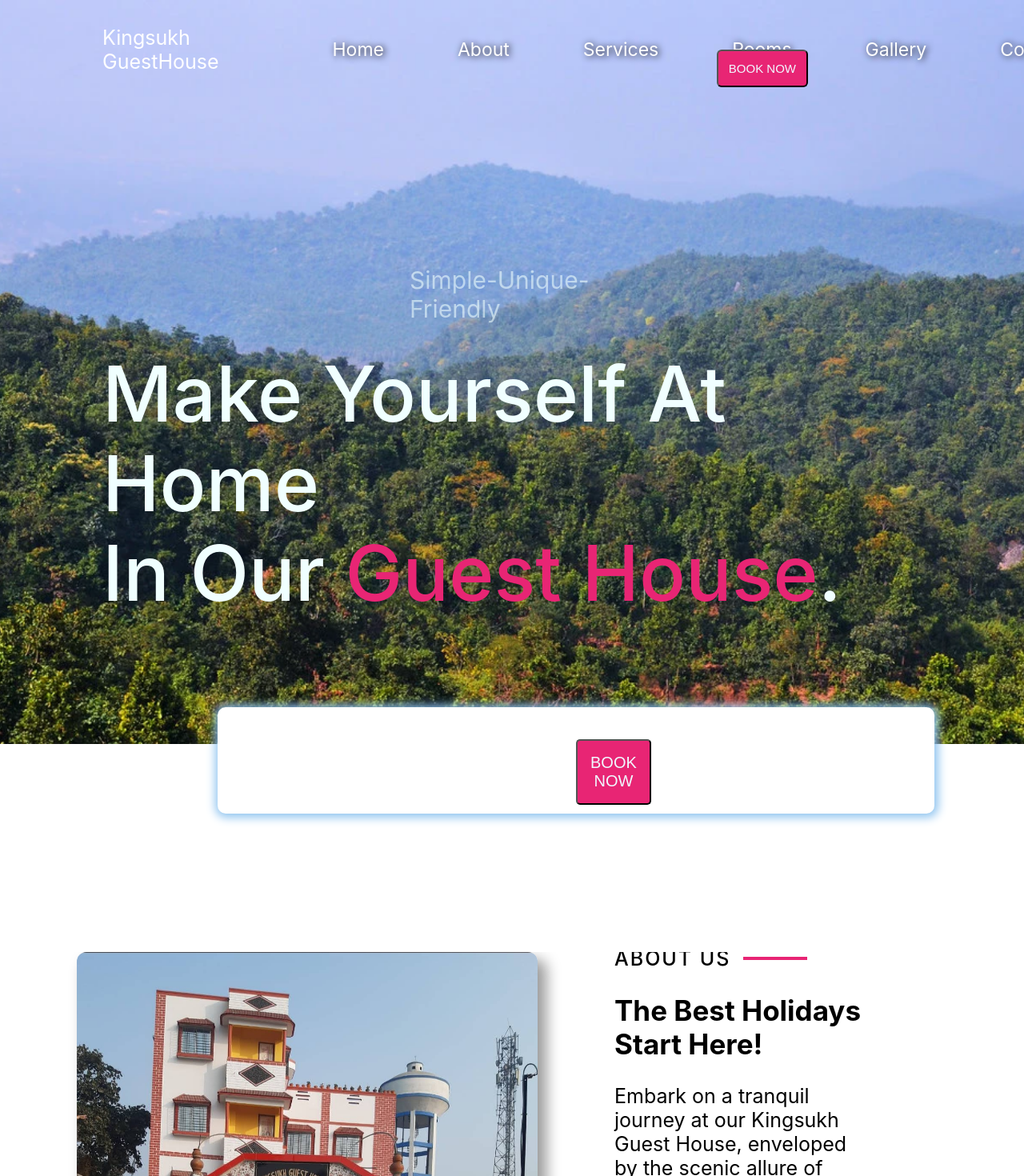
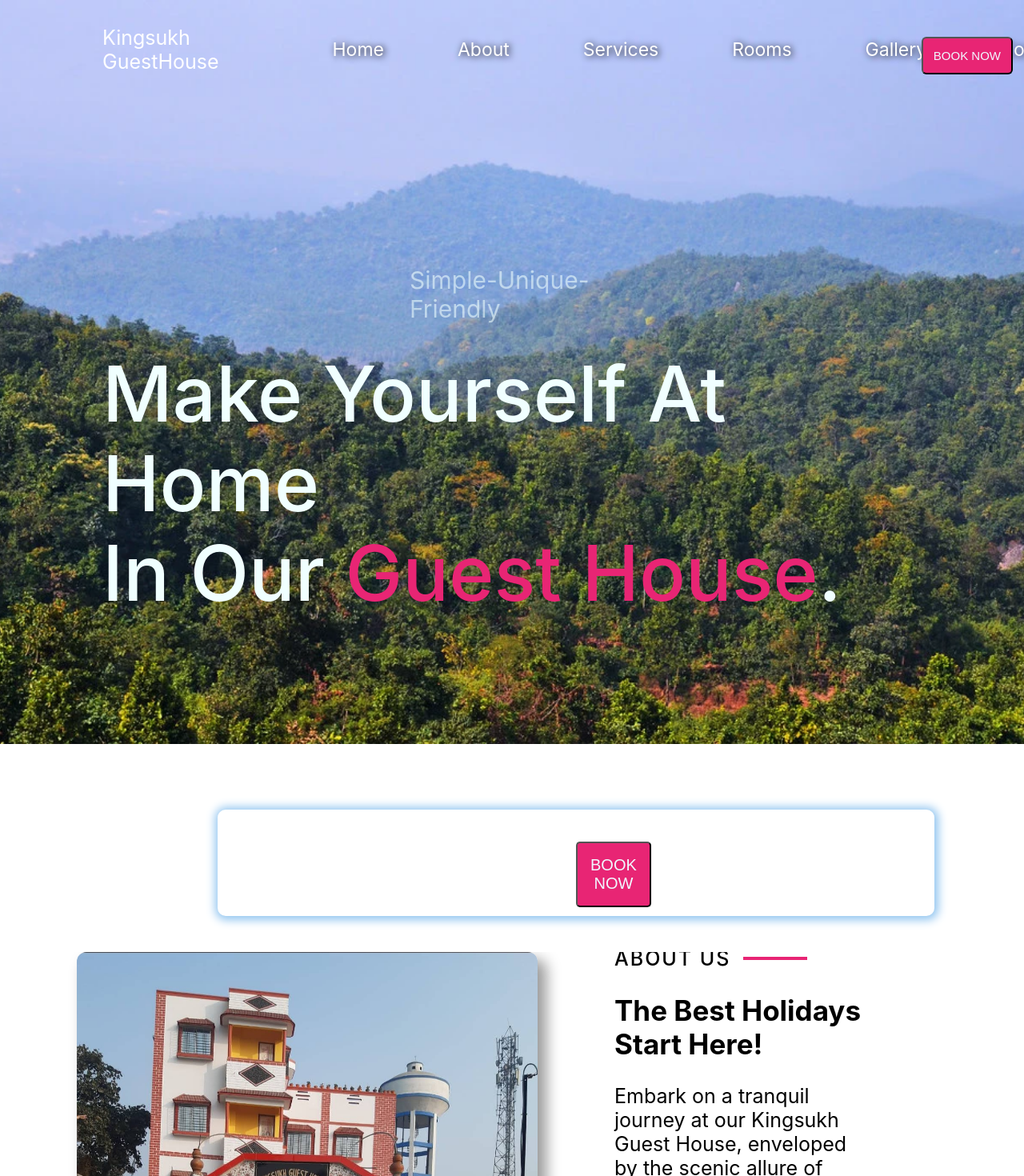
Before and after one commit to patelrishi/my-innobyte1-project, a React (Create React App) app: page / in a window 1280 px wide. Shown: the top 1470 px of the page at 80% size. Built offline with nearby package versions, Linux system fonts and the light colour scheme.

Commit message:
final commit

```diff
--- a/src/App.css
+++ b/src/App.css
@@ -122,7 +122,7 @@ nav ul li a:hover::after{
   right: 30px;
   display:inline-block;
   position: absolute;
-  margin: 0rem 15rem;
+  margin: -1rem -1rem;
 }
 
 .home-text {
@@ -157,7 +157,7 @@ nav ul li a:hover::after{
   background:white;
   box-shadow:  1px 1px 12px 4px  rgb(145, 197, 240);
   border-radius: 10px;
-  margin: -9rem 17rem;
+  margin: -1rem 17rem;
 }
 
 .home-bottom-btn {
```
